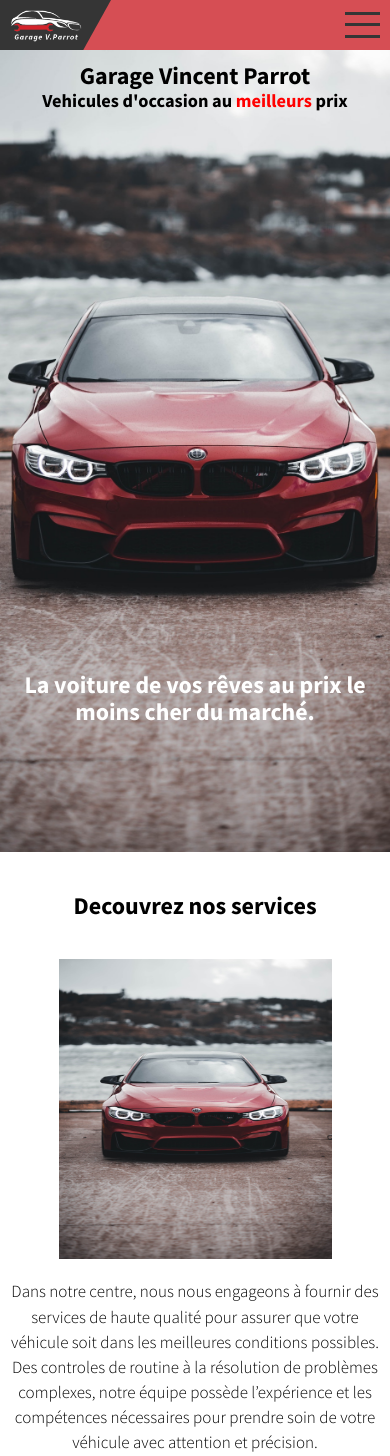
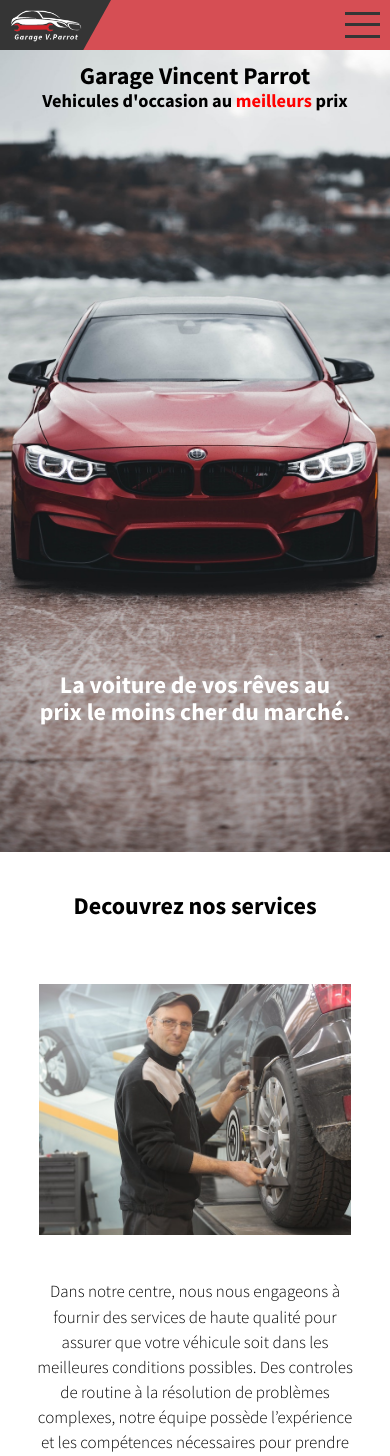
Before and after one commit to MarcoFormante/newGarageVincentParrot, a React (Create React App) app: page / in a window 390 px wide. Shown: the top 1456 px of the page. Built offline with nearby package versions, Linux system fonts and the light colour scheme; no server answers.

Commit message:
car offers carousel: slow slide when arrow was clicked , bug fixed

```diff
--- a/src/components/pages/Home/Offers.js
+++ b/src/components/pages/Home/Offers.js
@@ -62,31 +62,12 @@ const Offers = ({cars,count}) => {
         })
 
         return carousel.current.removeEventListener("scroll", () => {
+            setCarouselX(carousel?.current?.scrollLeft)
             setCarouselWidth(carousel?.current?.scrollWidth - carousel?.current?.offsetWidth);
         })
 
         }, [carouselX,carouselWidth,carousel?.current?.offsetWidth])
 
-
-    useEffect(() => {
-
-         window.addEventListener("resize", () => {
-
-            if (pathName === "/") {
-                setCarouselX(carousel?.current?.scrollLeft);
-                setCarouselWidth(carousel?.current?.scrollWidth - carousel?.current?.offsetWidth);
-            }
-
-        })
-
-        return window.removeEventListener("resize", () => {
-            if (pathName === "/") {
-                setCarouselX(carousel?.current?.scrollLeft);
-                setCarouselWidth(carousel?.current?.scrollWidth - carousel?.current?.offsetWidth);
-            }
-         })
-
-     }, [pathName])
 
 
      useEffect(() => {
--- a/src/components/pages/Home/Services.js
+++ b/src/components/pages/Home/Services.js
@@ -18,7 +18,7 @@ const Services = () => {
     <div className={'section_page section_page_services'}>
         <h3 className={'section_title section_title_services'}>Decouvrez nos services</h3>
         <figure className={'container--flex container_services_first_block'}>
-            <img src={"/images/bkhome-mb.jpg"} alt="" width={530} height={447}/>
+            <img src={"/images/services-image-garagevp.jpg"} alt="" width={530} height={447}/>
         <p className={'txt-services txt_services--lineheight'}>
             Dans notre centre,
             nous nous engageons à fournir des services
--- a/src/stylesheets/components/_nav.scss
+++ b/src/stylesheets/components/_nav.scss
@@ -110,7 +110,7 @@ a.active{
         top: -100%;
         height: 0;
         padding: 10px;
-        transition: all 0.3s ease-in-out,width 0s  ;
+
 
         @include flex-center(column);
         width: 100vw;
--- a/src/stylesheets/index.css
+++ b/src/stylesheets/index.css
@@ -214,7 +214,6 @@ a.active {
     top: -100%;
     height: 0;
     padding: 10px;
-    transition: all 0.3s ease-in-out, width 0s;
     display: flex;
     flex-direction: column;
     justify-content: center;
@@ -959,7 +958,7 @@ pages: home
   background-size: cover;
 }
 .hero_home_caption {
-  width: 90%;
+  width: 50%;
   position: absolute;
   left: 50%;
   transform: translateX(-50%);
@@ -969,6 +968,11 @@ pages: home
   color: #FFFFFF;
   font-weight: bold;
 }
+@media screen and (max-width: 420px) {
+  .hero_home_caption {
+    width: 80%;
+  }
+}
 
 .section_page--grey {
   background-color: #CBD0D4;
@@ -977,10 +981,12 @@ pages: home
 }
 
 .section_page_services img {
-  width: 70vw;
+  width: 80vw;
   height: 300px;
   max-width: 450px;
   margin-bottom: 10px;
+  -o-object-fit: contain;
+     object-fit: contain;
 }
 @media screen and (max-width: 375px) {
   .section_page_services img {
@@ -992,7 +998,7 @@ pages: home
 .services_list {
   margin-top: 50px;
   display: grid;
-  grid-template-columns: 1fr;
+  grid-template-columns: 1fr 1fr;
   gap: 35px;
   margin-bottom: 30px;
 }
@@ -1004,11 +1010,17 @@ pages: home
 @media screen and (max-width: 768px) {
   .services_list {
     margin-left: 10px;
+    grid-template-columns: 1fr 1fr;
+    justify-content: center;
+  }
+}
+@media screen and (max-width: 450px) {
+  .services_list {
+    grid-template-columns: 1fr;
   }
 }
 @media screen and (min-width: 1025px) {
   .services_list {
-    grid-template-columns: 1fr 1fr;
     width: -moz-fit-content;
     width: fit-content;
     padding: 50px;
@@ -1023,14 +1035,13 @@ pages: home
   align-items: center;
   gap: 4px;
   font-size: 18px;
-  word-break: break-all;
+  word-break: break-word;
   font-weight: 600;
 }
 @media screen and (max-width: 768px) {
   .services_list li {
     padding: 5px;
     font-size: 16px;
-    word-break: break-word;
   }
 }
 .services_list li::before {
@@ -1063,6 +1074,7 @@ pages: home
   padding: 10px;
   font-size: clamp(16px, 10vw, 17px);
   text-align: center;
+  width: 90vw;
 }
 .txt_services_after_list {
   font-size: 18px;
--- a/src/stylesheets/pages/_home.scss
+++ b/src/stylesheets/pages/_home.scss
@@ -7,7 +7,7 @@
 
 
     &_caption{
-        width: 90%;
+        width: 50%;
         position: absolute;
         left: 50%;
         transform: translateX(-50%);
@@ -16,6 +16,10 @@
         font-size: calc(20px + 1vw);
         color: $white_color;
         font-weight: bold;
+
+        @media screen  and (max-width:420px){
+            width: 80%;
+        }
     }
 }
 
@@ -29,11 +33,11 @@
 
 .section_page_services{
     img{
-        width: 70vw;
+        width: 80vw;
         height: 300px;
         max-width: 450px ;
         margin-bottom: 10px;
-
+        object-fit: contain;
         @media screen and (max-width:375px) {
             height: 250px;
             width: 90vw;
@@ -45,7 +49,7 @@
 .services_list{
     margin-top: 50px;
     display: grid;
-    grid-template-columns: 1fr;
+    grid-template-columns: 1fr 1fr;
     gap: 35px;
     margin-bottom: 30px;
 
@@ -55,11 +59,16 @@
 
     @media screen and (max-width:map-get($breakpoints,"medium")){
         margin-left:10px;
+        grid-template-columns: 1fr 1fr ;
+        justify-content: center;
 
     }
 
+    @media screen and (max-width:450px) {
+        grid-template-columns: 1fr;
+    }
+
     @media screen and (min-width:1025px) {
-        grid-template-columns: 1fr 1fr;
         width: fit-content;
         padding: 50px;
         gap: 60px 42px ;
@@ -74,13 +83,13 @@
         align-items: center;
         gap: 4px;
         font-size: 18px;
-        word-break: break-all;
+        word-break: break-word;
         font-weight: 600;
 
         @media screen and (max-width:map-get($breakpoints,"medium")) {
             padding: 5px;
             font-size: map-get($font_size,"small");
-            word-break: break-word;
+
         }
 
 
@@ -122,6 +131,7 @@
         padding: 10px;
         font-size: clamp(16px,10vw,17px);
         text-align: center;
+        width: 90vw;
     }
 
     &_after_list{
```
Also changed, not shown: public/images/services-image-garagevp.jpg (added), 1 other file (tests, documents, lock files or other folders).
